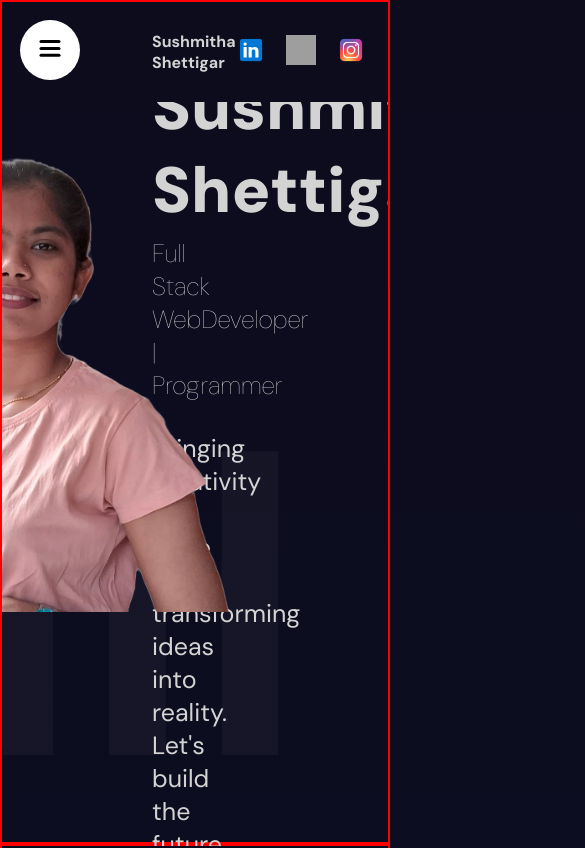
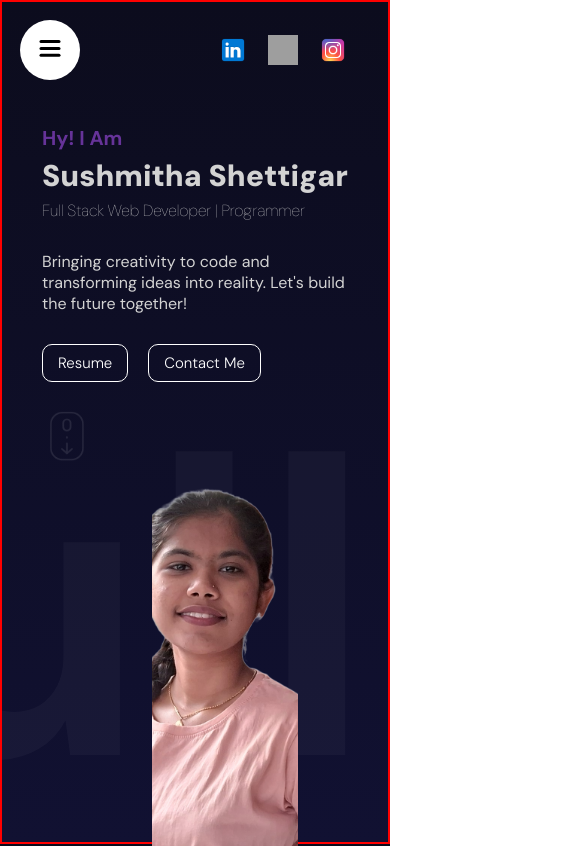
Before and after one commit to sushmithashettigar29/Portfolio, a React (Vite) app: page / in a window 390 px wide. Shown: the top 848 px of the page, 585 px wide, since content can reach past the window. Built offline with nearby package versions, Linux system fonts and the light colour scheme; grey boxes are pictures that could not be loaded.

Commit message:
Add mobile view navabr and hero section

```diff
--- a/package.json
+++ b/package.json
@@ -10,6 +10,7 @@
     "preview": "vite preview"
   },
   "dependencies": {
+    "@emailjs/browser": "^4.4.1",
     "framer-motion": "^12.5.0",
     "react": "^19.0.0",
     "react-dom": "^19.0.0",
--- a/src/app.scss
+++ b/src/app.scss
@@ -1,5 +1,5 @@
 html {
-  scroll-snap-type: y mandatory;
+  scroll-snap-type: y proximity;
   scroll-behavior: smooth;
 }
 * {
@@ -18,5 +18,23 @@
 }
 section {
   height: 100vh;
-  scroll-snap-align: center;min-height: 100vh; border: 2px solid red;
+  scroll-snap-align: center;
+  min-height: 100vh;
+  border: 2px solid red;
 }
+
+@mixin mobile {
+  @media (max-width: 738px) {
+    @content;
+  }
+}
+@mixin tablet {
+  @media (max-width: 1024px) {
+    @content;
+  }
+}
+@mixin desktop {
+  @media (max-width: 1366px) {
+    @content;
+  }
+}
--- /dev/null
+++ b/src/components/contact/Contact.jsx
@@ -0,0 +1,124 @@
+import { motion, useInView } from "framer-motion";
+import "./contact.scss";
+import { useRef, useState } from "react";
+import emailjs from "@emailjs/browser";
+
+const variants = {
+  initial: {
+    y: 500,
+    opacity: 0,
+  },
+  animate: {
+    y: 0,
+    opacity: 1,
+    transition: {
+      duration: 0.5,
+      staggerChildren: 0.1,
+    },
+  },
+};
+function Contact() {
+  const ref = useRef();
+
+  const formRef = useRef();
+  const [error, setError] = useState(false);
+  const [success, setSuccess] = useState(false);
+
+  const isInView = useInView(ref, { margin: "-100px" });
+
+  const sendEmail = (e) => {
+    e.preventDefault();
+
+    emailjs
+      .sendForm("service_4oga60p", "template_y90xiin", formRef.current, {
+        publicKey: "ixuZTISBLGl-AmX8o",
+      })
+      .then(
+        () => {
+          setSuccess(true);
+          formRef.current.reset();
+        },
+        (error) => {
+          setError(true);
+        }
+      );
+  };
+
+  return (
+    <motion.div
+      className="contact"
+      variants={variants}
+      initial="initial"
+      whileInView="animate"
+    >
+      <motion.div className="textContainer" variants={variants}>
+        <motion.h1 variants={variants}>Let's work together</motion.h1>
+        <motion.div className="item" variants={variants}>
+          <h2>Email</h2>
+          <span>sushmithashettigar29@gmail.com</span>
+        </motion.div>
+        <motion.div className="item" variants={variants}>
+          <h2>Address</h2>
+          <span>Mangalore, Karnataka</span>
+        </motion.div>
+        <motion.div className="item" variants={variants}>
+          <h2>Phone</h2>
+          <span>+91 6361104498</span>
+        </motion.div>
+      </motion.div>
+      <div className="formContainer">
+        <motion.div
+          ref={ref}
+          className="phoneSvg"
+          initial={{ opacity: 1 }}
+          whileInView={{ opacity: 0 }}
+          transition={{ delay: 3, duration: 1 }}
+        >
+          <svg width="450px" height="450px" viewBox="0 0 32.666 32.666">
+            <motion.path
+              strokeWidth={0.2}
+              fill="none"
+              initial={{ pathLength: 0 }}
+              animate={isInView && { pathLength: 1 }}
+              transition={{ duration: 3 }}
+              d="M28.189,16.504h-1.666c0-5.437-4.422-9.858-9.856-9.858l-0.001-1.664C23.021,4.979,28.189,10.149,28.189,16.504z
+            M16.666,7.856L16.665,9.52c3.853,0,6.983,3.133,6.981,6.983l1.666-0.001C25.312,11.735,21.436,7.856,16.666,7.856z M16.333,0
+            C7.326,0,0,7.326,0,16.334c0,9.006,7.326,16.332,16.333,16.332c0.557,0,1.007-0.45,1.007-1.006c0-0.559-0.45-1.01-1.007-1.01
+            c-7.896,0-14.318-6.424-14.318-14.316c0-7.896,6.422-14.319,14.318-14.319c7.896,0,14.317,6.424,14.317,14.319
+            c0,3.299-1.756,6.568-4.269,7.954c-0.913,0.502-1.903,0.751-2.959,0.761c0.634-0.377,1.183-0.887,1.591-1.529
+            c0.08-0.121,0.186-0.228,0.238-0.359c0.328-0.789,0.357-1.684,0.555-2.518c0.243-1.064-4.658-3.143-5.084-1.814
+            c-0.154,0.492-0.39,2.048-0.699,2.458c-0.275,0.366-0.953,0.192-1.377-0.168c-1.117-0.952-2.364-2.351-3.458-3.457l0.002-0.001
+            c-0.028-0.029-0.062-0.061-0.092-0.092c-0.031-0.029-0.062-0.062-0.093-0.092v0.002c-1.106-1.096-2.506-2.34-3.457-3.459
+            c-0.36-0.424-0.534-1.102-0.168-1.377c0.41-0.311,1.966-0.543,2.458-0.699c1.326-0.424-0.75-5.328-1.816-5.084
+            c-0.832,0.195-1.727,0.227-2.516,0.553c-0.134,0.057-0.238,0.16-0.359,0.24c-2.799,1.774-3.16,6.082-0.428,9.292
+            c1.041,1.228,2.127,2.416,3.245,3.576l-0.006,0.004c0.031,0.031,0.063,0.06,0.095,0.09c0.03,0.031,0.059,0.062,0.088,0.095
+            l0.006-0.006c1.16,1.118,2.535,2.765,4.769,4.255c4.703,3.141,8.312,2.264,10.438,1.098c3.67-2.021,5.312-6.338,5.312-9.719
+            C32.666,7.326,25.339,0,16.333,0z"
+            />
+          </svg>
+        </motion.div>
+        <motion.form
+          ref={formRef}
+          onSubmit={sendEmail}
+          initial={{ opacity: 0 }}
+          whileInView={{ opacity: 1 }}
+          transition={{ delay: 4, duration: 1 }}
+        >
+          <input type="text" placeholder="Name" required name="to_name" />
+          <input type="email" placeholder="Email" required name="from_name" />
+          <textarea
+            rows={8}
+            placeholder="Message"
+            required
+            name="message"
+          ></textarea>
+          <button>Send Message</button>
+          {error && "Failed to send Message"}
+          {success && "Message sent successfully"}
+        </motion.form>
+      </div>
+    </motion.div>
+  );
+}
+
+export default Contact;
--- /dev/null
+++ b/src/components/contact/contact.scss
@@ -0,0 +1,48 @@
+.contact {
+  height: 100%;
+  margin-left: 150px;
+  margin-right: 150px;
+  display: flex;
+  align-items: center;
+  gap: 50px;
+
+  .textContainer {
+    flex: 1;
+    display: flex;
+    flex-direction: column;
+    gap: 40px;
+    h1 {
+      font-size: 80px;
+      line-height: 88px;
+    }
+    span {
+      font-weight: 300;
+    }
+  }
+
+  .formContainer {
+    flex: 1;
+    position: relative;
+    .phoneSvg {
+      stroke: orange;
+      position: absolute;
+      margin: auto;
+      z-index: -1;
+    }
+    form {
+      display: flex;
+      flex-direction: column;
+      gap: 20px;
+    }
+    input,
+    textarea,
+    button {
+      padding: 20px;
+    }
+    button {
+      background-color: orange;
+      font-weight: 900;
+      cursor: pointer;
+    }
+  }
+}
--- a/src/components/hero/Hero.jsx
+++ b/src/components/hero/Hero.jsx
@@ -1,58 +1,50 @@
 import { motion } from "framer-motion";
+import { useState, useEffect } from "react";
 import "./hero.scss";
 
 const textVariants = {
-  initial: {
-    x: -500,
-    opacity: 0,
-  },
-  animate: {
+  hidden: { opacity: 0, x: -100 },
+  visible: {
+    opacity: 1,
     x: 0,
-    opacity: 1,
-    transition: {
-      duration: 1,
-      staggerChildren: 0.1,
-    },
+    transition: { duration: 1, staggerChildren: 0.2 },
   },
   scrollButton: {
     opacity: 0,
     y: 10,
-    transition: {
-      duration: 2,
-      repeat: Infinity,
-    },
+    transition: { duration: 2, repeat: Infinity },
   },
 };
 
 const sliderVariants = {
-  initial: {
-    x: 0,
-  },
+  initial: { x: 0 },
   animate: {
     x: "-220%",
-    transition: {
-      repeat: Infinity,
-      repeatType: "mirror",
-      duration: 20,
-    },
+    transition: { repeat: Infinity, repeatType: "mirror", duration: 20 },
   },
 };
 
 function Hero() {
+  const [isVisible, setIsVisible] = useState(false);
+
+  useEffect(() => {
+    setIsVisible(true); // Manually trigger animation
+  }, []);
+
   return (
     <div className="hero">
       <div className="wrapper">
         <motion.div
           className="textContainer"
           variants={textVariants}
-          initial="initial"
-          whileInView="animate"
+          initial="hidden"
+          animate={isVisible ? "visible" : "hidden"} // Manually control animation
         >
           <motion.div className="mainText" variants={textVariants}>
             <motion.h2 variants={textVariants}>Hy! I Am</motion.h2>
             <motion.h1 variants={textVariants}>Sushmitha Shettigar</motion.h1>
             <motion.p variants={textVariants}>
-              Full Stack WebDeveloper | Programmer
+              Full Stack Web Developer | Programmer
             </motion.p>
           </motion.div>
 
@@ -60,18 +52,22 @@
             Bringing creativity to code and transforming ideas into reality.
             Let's build the future together!
           </motion.p>
+
           <motion.div className="buttons" variants={textVariants}>
             <motion.button variants={textVariants}>Resume</motion.button>
             <motion.button variants={textVariants}>Contact Me</motion.button>
           </motion.div>
+
           <motion.img
             src="/scroll.png"
             alt=""
             variants={textVariants}
             animate="scrollButton"
+            whileInView="animate"
           />
         </motion.div>
       </div>
+
       <motion.div
         className="slidingTextContainer"
         variants={sliderVariants}
--- a/src/components/hero/hero.scss
+++ b/src/components/hero/hero.scss
@@ -1,3 +1,5 @@
+@use "../../app.scss" as *;
+
 .hero {
   height: calc(100vh - 100px);
   overflow: hidden;
@@ -7,7 +9,10 @@
     margin-right: 150px;
     max-width: 1366px;
     height: 100%;
-    // margin: auto;
+    @include mobile {
+      margin-left: 40px;
+      margin-right: 40px;
+    }
     .textContainer {
       height: 100%;
       width: 50%;
@@ -15,7 +20,13 @@
       flex-direction: column;
       justify-content: center;
       gap: 30px;
-
+      @include mobile {
+        height: 50%;
+        width: 100%;
+        gap: 20px;
+        min-height: auto;
+        flex: 1;
+      }
       .mainText {
         display: flex;
         flex-direction: column;
@@ -24,19 +35,33 @@
         h2 {
           font-size: 50px;
           color: rebeccapurple;
+          @include mobile {
+            font-size: 20px;
+          }
         }
         h1 {
           font-size: 64px;
           font-weight: 900;
+          @include mobile {
+            font-size: 30px;
+          }
         }
         p {
           font-size: 25px;
           font-weight: 100;
+          @include mobile {
+            font-size: 16px;
+          }
         }
       }
       p {
         font-size: 25px;
         max-width: 700px;
+        @include mobile {
+          font-size: 16px;
+          max-width: 400px;
+          margin-bottom: 10px;
+        }
       }
       img {
         width: 50px;
@@ -44,6 +69,9 @@
       .buttons {
         display: flex;
         gap: 30px;
+        @include mobile {
+          gap: 20px;
+        }
         button {
           padding: 15px 20px;
           border: 2px solid white;
@@ -53,6 +81,12 @@
           background-color: transparent;
           color: white;
           cursor: pointer;
+          @include mobile {
+            padding: 8px 15px;
+            font-weight: 300;
+            border: 1px solid white;
+            font-size: 15px;
+          }
         }
       }
     }
@@ -73,11 +107,22 @@
     position: absolute;
     top: 0;
     right: 0;
+    @include mobile {
+      height: 50%;
+      top: unset;
+      bottom: 0;
+    }
 
     img {
       margin-top: 40px;
       width: 400px;
       height: 470px;
+      @include mobile {
+        margin-top: 0px;
+        height: 115%;
+        width: 170%;
+        object-fit: cover;
+      }
     }
   }
 }
--- a/src/components/navbar/navbar.scss
+++ b/src/components/navbar/navbar.scss
@@ -1,22 +1,36 @@
-.navbar{
+@use "../../app.scss" as *;
+
+.navbar {
   height: 100px;
   margin-left: 150px;
   margin-right: 150px;
-    .wrapper{
+  @include mobile {
+    margin-left: 20px;
+    margin-right: 40px;
+  }
+  .wrapper {
     max-width: 1366px;
     margin: auto;
     display: flex;
     align-items: center;
     justify-content: space-between;
     height: 100%;
-        span{
+    @include mobile {
+      justify-content: flex-end;
+      margin-left: 0px;
+      margin-right: 0px;
+    }
+    span {
       font-weight: bold;
+      @include mobile {
+        display: none;
+      }
     }
 
-        .social{
+    .social {
       display: flex;
       gap: 20px;
-            img{
+      img {
         width: 30px;
         height: 30px;
       }
--- a/src/components/sidebar/sidebar.scss
+++ b/src/components/sidebar/sidebar.scss
@@ -1,3 +1,5 @@
+@import "../../app.scss";
+
 .sidebar {
   display: flex;
   flex-direction: column;
@@ -14,6 +16,10 @@
     bottom: 0;
     width: 400px;
     background-color: white;
+
+    @include mobile {
+      width: 200px;
+    }
     .links {
       position: absolute;
       width: 100%;
@@ -25,6 +31,9 @@
       gap: 20px;
       a {
         font-size: 30px;
+        @include mobile {
+          font-size: 20px;
+        }
       }
     }
   }
```
Also changed, not shown: src/App.jsx (+5 -2 lines), 1 other file (tests, documents, lock files or other folders). Lines whose indentation alone changed are shown as unchanged.
